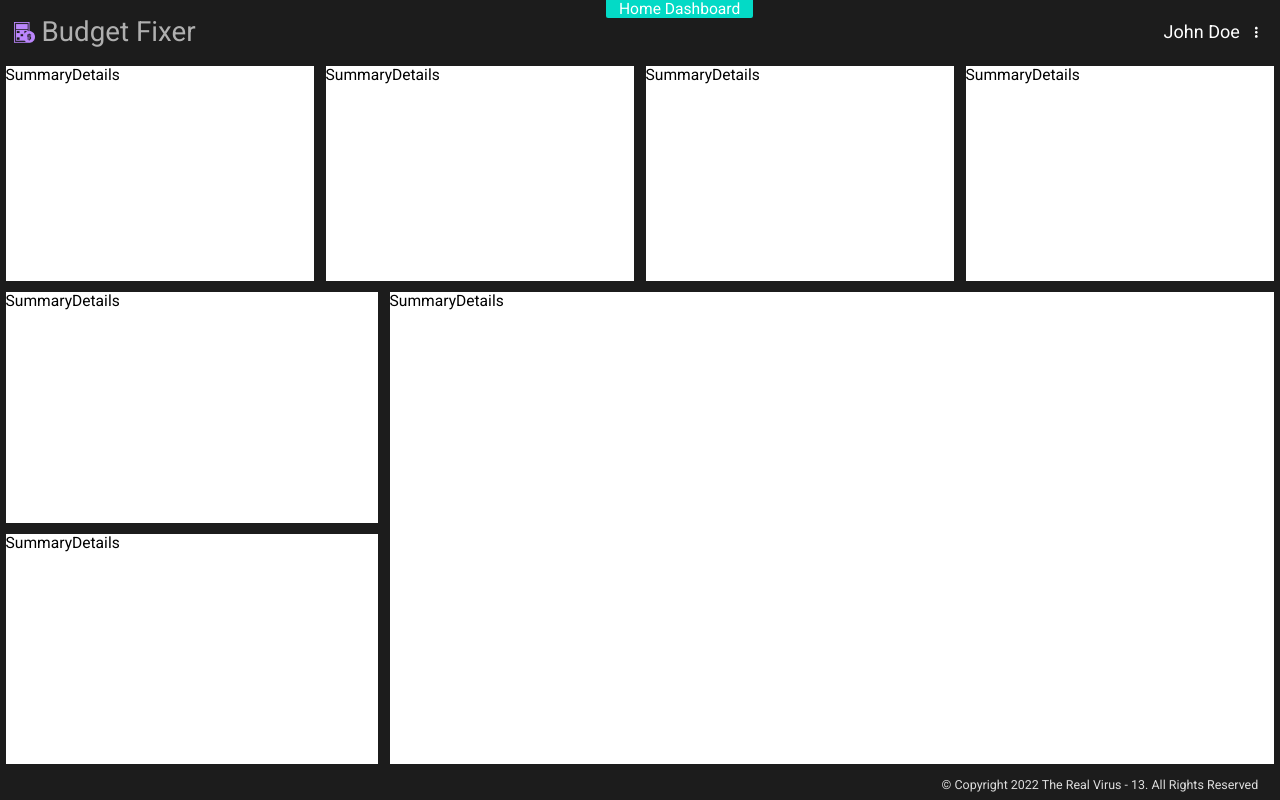
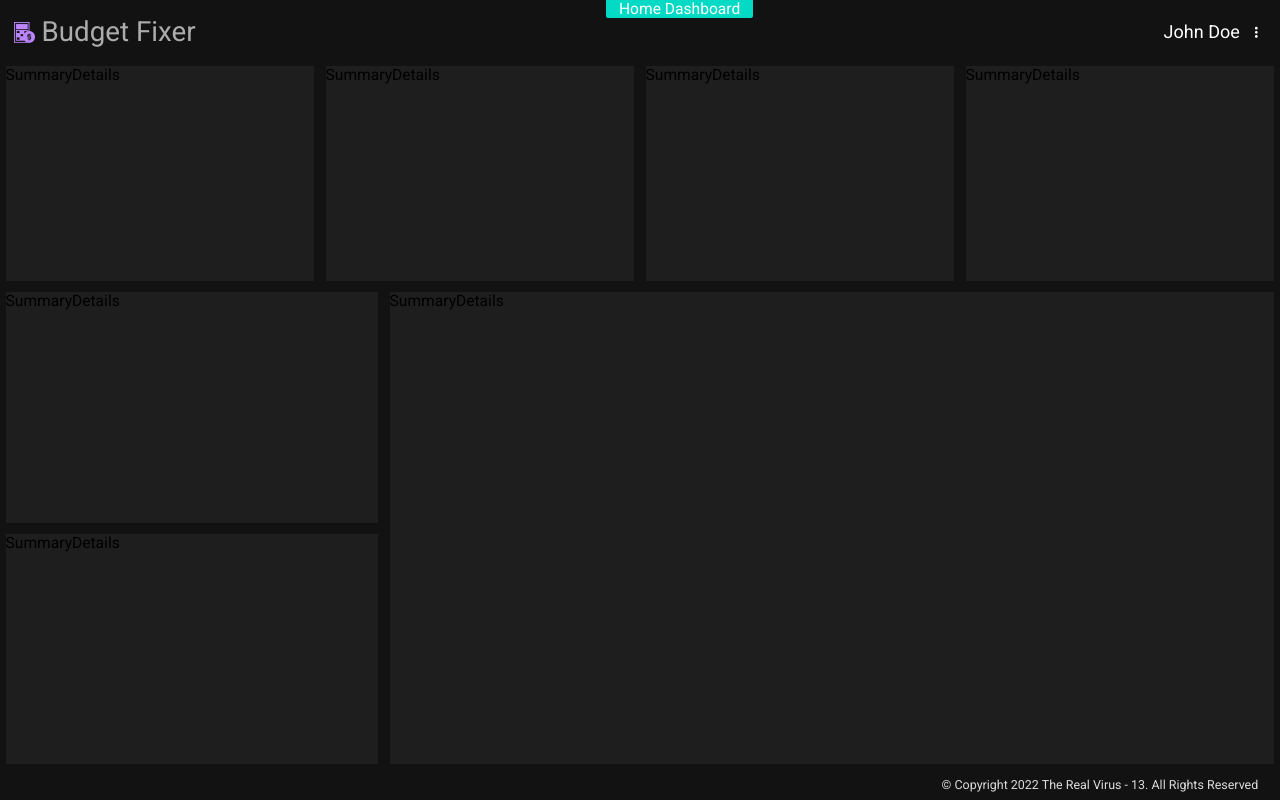
Before and after one commit to surya-trv-13/BudgetFixer, a React (Create React App) app in the folder client/: page / in a window 1280 px wide. Built offline with nearby package versions, Linux system fonts and the light colour scheme.

Commit message:
Client | Internal component

```diff
--- a/client/src/components/HomeComponent/SummaryDetails.jsx
+++ b/client/src/components/HomeComponent/SummaryDetails.jsx
@@ -1,7 +1,26 @@
 import React from "react";
+import { withStyles } from "@material-ui/core/styles";
+import PropTypes from "prop-types";
+import { Box } from "@material-ui/core";
 
-const SummaryDetails = () => (
-	<div style={{ width: "100%", height: "100%", background: "#ffffff" }}>SummaryDetails</div>
+const styles = (theme) => ({
+	root: {
+		width: "100%",
+		height: "100%",
+		background: theme.palette.solidBackground.main,
+	},
+});
+
+const propTypes = {
+	classes: PropTypes.object.isRequired,
+};
+
+const SummaryDetails = ({ classes }) => (
+	<Box className={classes.root} style={{}}>
+		SummaryDetails
+	</Box>
 );
 
-export default SummaryDetails;
+SummaryDetails.propTypes = propTypes;
+
+export default withStyles(styles, { withTheme: true })(SummaryDetails);
--- a/client/src/utils/theme/theme.js
+++ b/client/src/utils/theme/theme.js
@@ -30,7 +30,7 @@ export default createTheme({
 			secondary: "#000000",
 		},
 		background: {
-			default: "#1C1C1C",
+			default: "#121212",
 		},
 		divider: "rgb(255,255,255,0.5)",
 		grey: {
```
